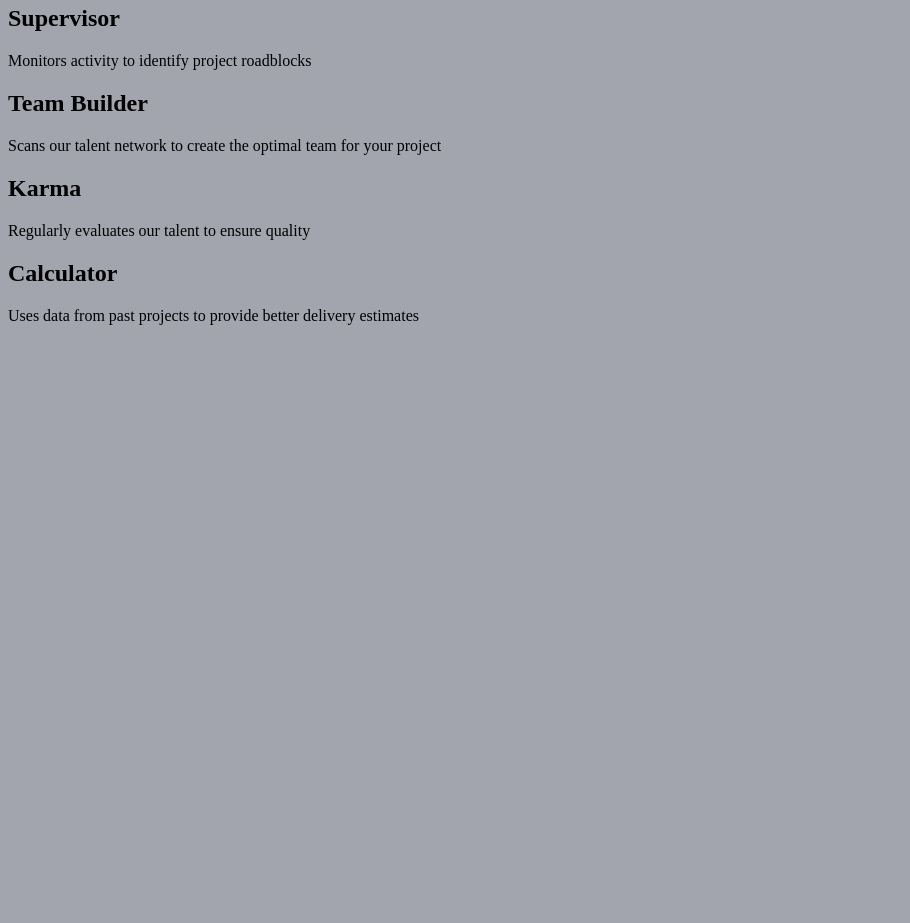
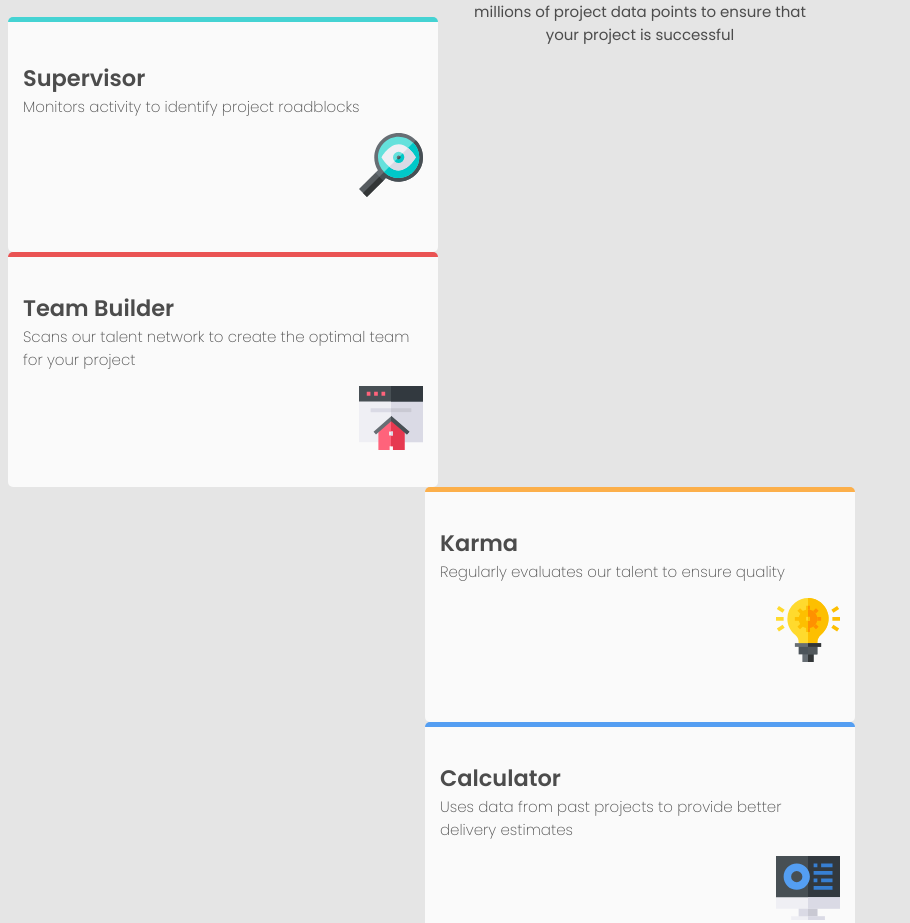
Before and after one commit to mpbuk/Four-Card-Feature, a plain HTML site: page four-card-feature-projectfiles/index.html in a window 1280 px wide. Shown: the part 171-1094 px from the top of the page, without its empty margins (0-910 px from the left). Before the commit the page ends 800 px from the top, so only its background shows below. Drawn offline with Linux system fonts and the light colour scheme.

Commit message:
Add files via upload

```diff
--- a/four-card-feature-projectfiles/css/styles.css
+++ b/four-card-feature-projectfiles/css/styles.css
@@ -1,3 +1,102 @@
 body {
-background-color: hsl(229, 6%, 66%);
+  background-color:#e5e5e5;
+  font-family: 'Poppins', sans-serif;
+  font-size: 15px;
 }
+
+@media {
+  max-width 1400px;
+  }
+
+.intro {
+  text-align: center;
+  padding: 30px;
+  width:29%;
+  margin: auto;
+  min-width: 30px;
+}
+
+.i1 {
+  font-weight: 2;
+  margin-bottom: -30px;
+  color: #4c4c4c;
+
+}
+
+.i2 {
+  font-weight: 600;
+  color: #4c4c4c;
+}
+
+.i3 {
+margin-top: -10px;
+color: #4c4c4c;
+}
+
+
+img {
+  margin-bottom: -15px;
+  float: right;
+  padding: 0px;
+  position: relative;
+}
+h2 {
+margin-bottom: -15px;
+color: #4c4c4c;
+}
+
+p {
+  color: #4c4c4c;
+  float: left;
+}
+
+.super {
+  background-color: hsl(0, 0%, 98%);
+  border-radius: 5px;
+  border-top: 5px solid hsl(180, 62%, 55%);
+  font-weight: 200;
+  height: 200px;
+  padding: 15px;
+  position: inline-block;
+  text-align: left;
+  width: 400px;
+}
+
+.teamb {
+  background-color: hsl(0, 0%, 98%);
+  border-radius: 5px;
+  border-top: 5px solid hsl(0, 78%, 62%);
+  bottom: 100px;
+  font-weight: 200;
+  height: 200px;
+  padding: 15px;
+  position: inline-block;
+  text-align: left;
+  width: 400px;
+}
+
+.karma {
+  background-color: hsl(0, 0%, 98%);
+  border-radius: 5px;
+  border-top: 5px solid hsl(34, 97%, 64%);
+  font-weight: 200;
+  height: 200px;
+  margin: auto;
+  padding: 15px;
+  position: inline-block;
+  text-align: left;
+  width: 400px;
+}
+
+.calculator {
+  background-color: hsl(0, 0%, 98%);
+  border-radius: 5px;
+  border-top: 5px solid hsl(212, 86%, 64%);
+  font-weight: 200;
+  height: 200px;
+  margin: auto;
+  padding: 15px;
+  position: inline-block;
+  text-align: left;
+  width: 400px;
+}
--- a/four-card-feature-projectfiles/index.html
+++ b/four-card-feature-projectfiles/index.html
@@ -1,29 +1,53 @@
 <!DOCTYPE html>
 <html lang="en" dir="ltr">
+
 <head>
   <meta charset="utf-8">
-    <title></title>
+  <title>Four Card Feature</title>
   <link rel="stylesheet" href="css/styles.css">
-    </style>
   <link rel="icon" href="favicon.ico">
+  <link href="https://fonts.googleapis.com/css2?family=Poppins:wght@200;400;600&display=swap" rel="stylesheet">
 </head>
+
 <body>
+  <div class="card-container">
 
-    <h1>Reliable, efficient delivery</h1>
-    <h1>Powered by Technology</h1>
-    <p>Our Artifical Intelligence powered tools use millions of project data points to ensure that your project is successful</p>
+    <div class="intro">
+      <h1 span class="i1">Reliable, efficient delivery</h1>
+      <h1 span class="i2">Powered by Technology</h1>
+      <p span class="i3">Our Artifical Intelligence powered tools use millions of project data points to ensure that your project is successful</p>
+    </div>
 
+
+    <div class="super">
       <h2>Supervisor</h2>
       <p>Monitors activity to identify project roadblocks</p>
+      <img src="images/icon-supervisor.svg" alt="mag-glass-img">
+    </div>
 
+    <div class="teamb">
       <h2>Team Builder</h2>
       <p>Scans our talent network to create the optimal team for your project</p>
+      <img src="images/icon-team-builder.svg" alt="house-img">
+    </div>
 
+    <div class="karma">
       <h2>Karma</h2>
       <p>Regularly evaluates our talent to ensure quality</p>
+      <img src="images/icon-karma.svg" alt="lightb-img">
+    </div>
 
+    <div class="calculator">
       <h2>Calculator</h2>
       <p>Uses data from past projects to provide better delivery estimates</p>
+      <img src="images/icon-calculator.svg" alt="pc-img">
+    </div>
+  </div>
+
+
+
+
 
 </body>
+
 </html>
```
Also changed, not shown: four-card-feature-projectfiles/images/icon-calculator.svg (added), four-card-feature-projectfiles/images/icon-karma.svg (added), four-card-feature-projectfiles/images/icon-supervisor.svg (added), four-card-feature-projectfiles/images/icon-team-builder.svg (added). Lines whose indentation alone changed are shown as unchanged.
